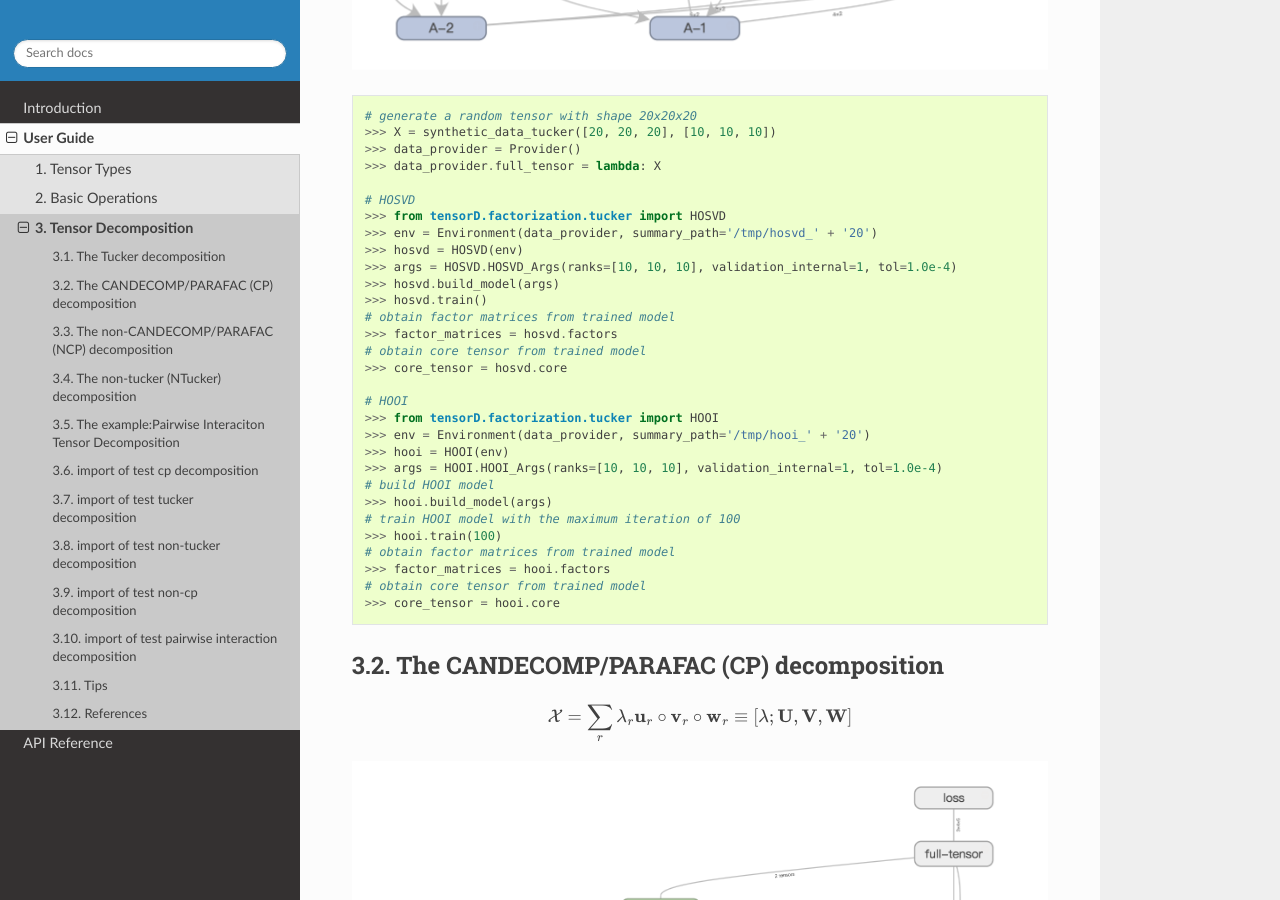
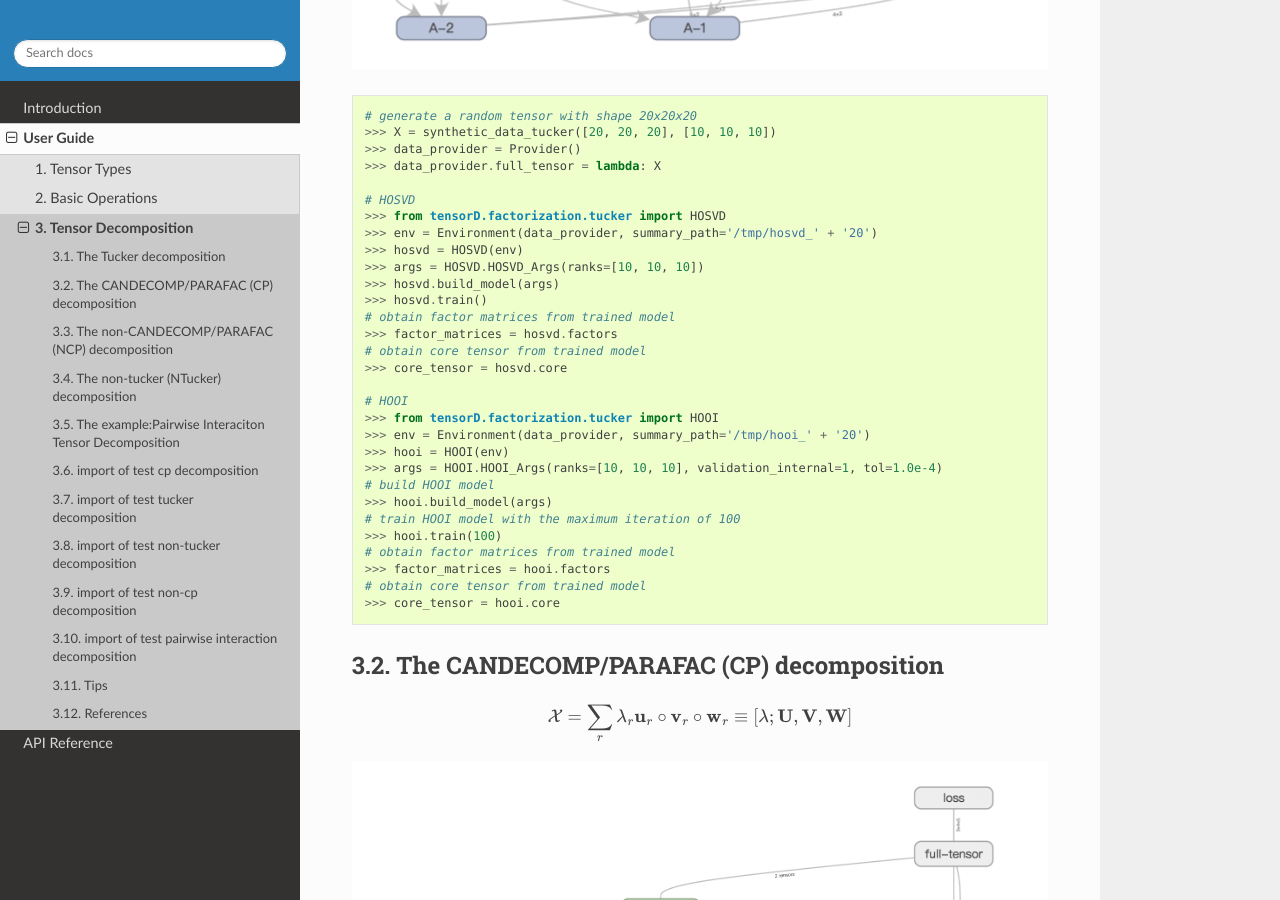
Before and after one commit to Large-Scale-Tensor-Decomposition/TensorD, a Sphinx documentation site: the page built from docs/source/guide_decomposition.rst, in a window 1280 px wide and 900 px high, scrolled down 1191 px. Built offline with Sphinx 7.4.7 and the Read the Docs theme 2.0.0, drawn with Linux system fonts in a browser that asks for light colours; pages that are not in the unit, such as notebooks, are missing from menus.

Commit message:
Update guide_decomposition.rst
As I think there was extra argoman for HOSVD that I deleted.

```diff
--- a/docs/source/guide_decomposition.rst
+++ b/docs/source/guide_decomposition.rst
@@ -37,7 +37,7 @@ The Tucker decomposition
     >>> from tensorD.factorization.tucker import HOSVD
     >>> env = Environment(data_provider, summary_path='/tmp/hosvd_' + '20')
     >>> hosvd = HOSVD(env)
-    >>> args = HOSVD.HOSVD_Args(ranks=[10, 10, 10], validation_internal=1, tol=1.0e-4)
+    >>> args = HOSVD.HOSVD_Args(ranks=[10, 10, 10])
     >>> hosvd.build_model(args)
     >>> hosvd.train()
     # obtain factor matrices from trained model
```
